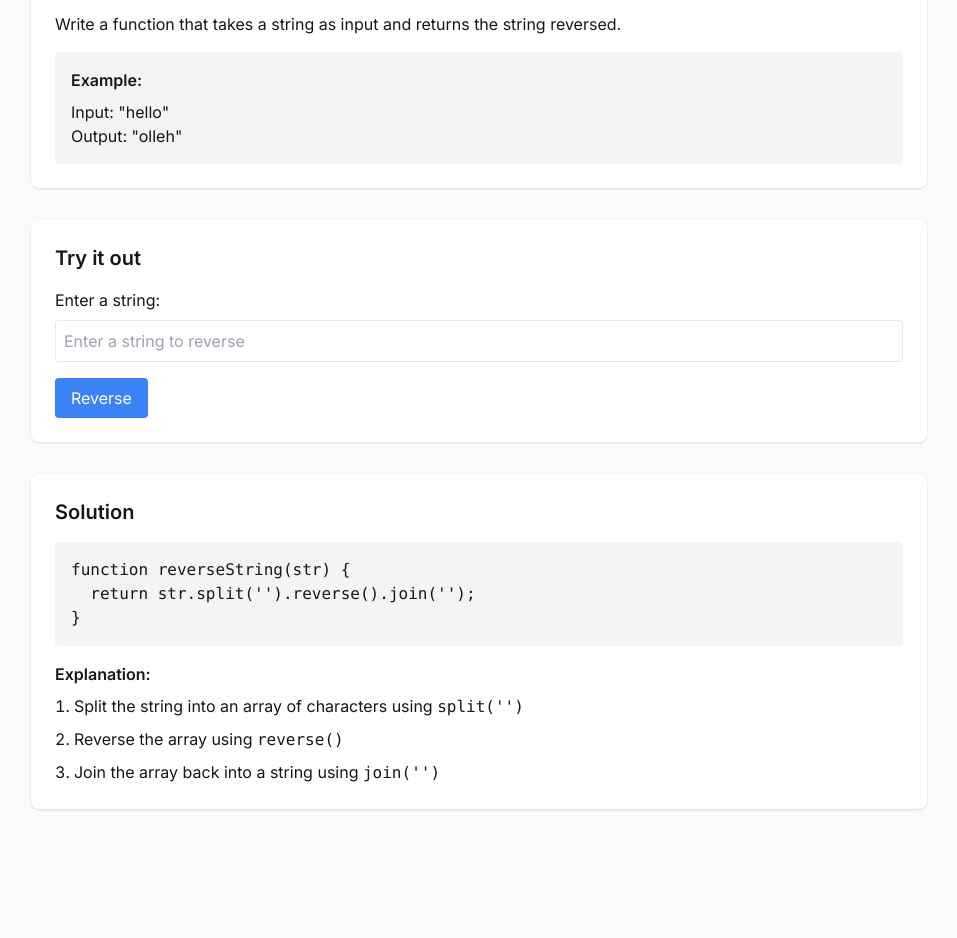
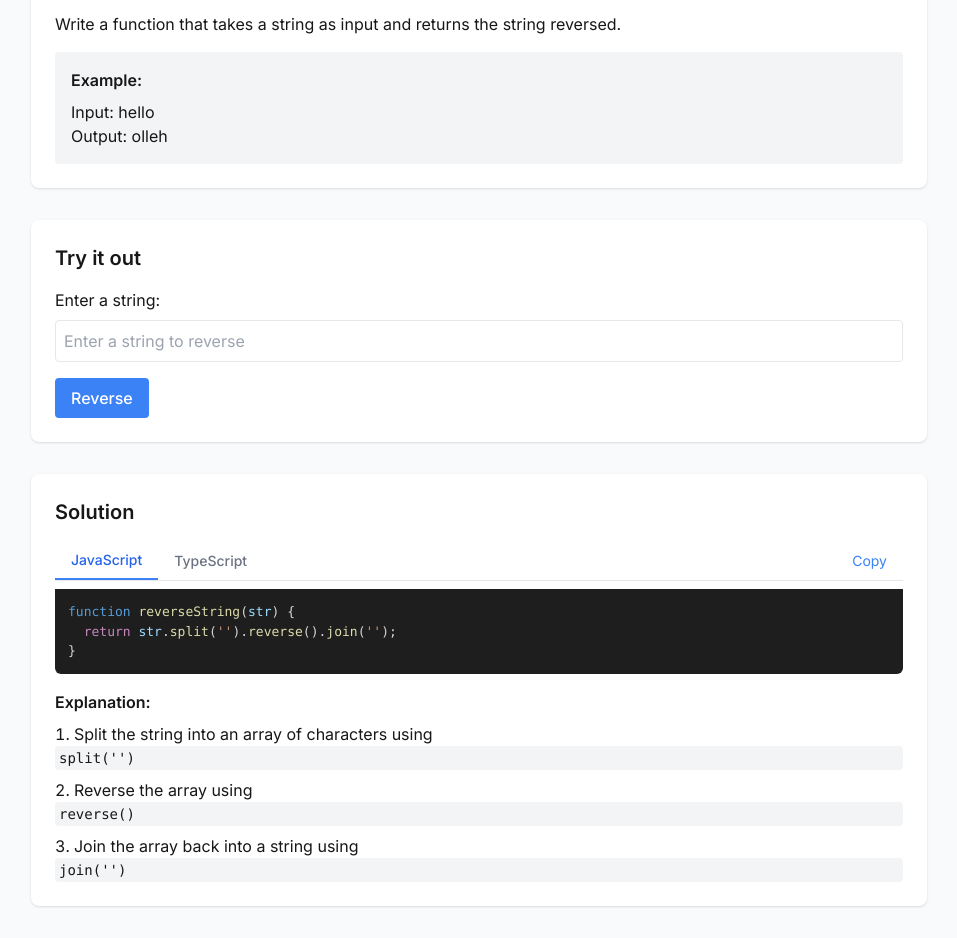
Before and after one commit to kova1chuk/live-code-s, a Next.js app: page /array-string-manipulation/reverse-string in a window 1280 px wide. Shown: the part 220-1158 px from the top of the page, without its empty margins (161-1118 px from the left). Before the commit the page ends 1061 px from the top, so only its background shows below. Built offline with nearby package versions, Linux system fonts and the light colour scheme.

Commit message:
feat: add components

```diff
--- a/app/array-string-manipulation/reverse-string/page.tsx
+++ b/app/array-string-manipulation/reverse-string/page.tsx
@@ -1,12 +1,19 @@
-'use client';
-import { useState } from 'react';
+"use client";
+import { useState } from "react";
+import SectionBox from "@/components/SectionBox";
+import ExampleBox from "@/components/ExampleBox";
+import Input from "@/components/Input";
+import Button from "@/components/Button";
+import Typography from "@/components/Typography";
+import List, { ListItem } from "@/components/List";
+import CodeBlock from "@/components/CodeBlock";
 
 export default function ReverseString() {
-  const [input, setInput] = useState('');
-  const [result, setResult] = useState('');
+  const [input, setInput] = useState("");
+  const [result, setResult] = useState("");
 
   const reverseString = (str: string) => {
-    return str.split('').reverse().join('');
+    return str.split("").reverse().join("");
   };
 
   const handleSubmit = (e: React.FormEvent) => {
@@ -14,69 +21,69 @@ export default function ReverseString() {
     setResult(reverseString(input));
   };
 
+  const jsSolution = `function reverseString(str) {
+  return str.split('').reverse().join('');
+}`;
+
+  const tsSolution = `function reverseString(str: string): string {
+  return str.split('').reverse().join('');
+}`;
+
   return (
     <div className="min-h-screen p-8">
       <main className="max-w-4xl mx-auto">
-        <h1 className="text-3xl font-bold mb-8">Reverse a String</h1>
+        <Typography variant="h1">Reverse a String</Typography>
 
         <div className="space-y-8">
-          <section className="bg-white dark:bg-gray-800 p-6 rounded-lg shadow">
-            <h2 className="text-xl font-semibold mb-4">Problem Description</h2>
-            <p className="mb-4">
-              Write a function that takes a string as input and returns the string reversed.
-            </p>
-            <div className="bg-gray-100 dark:bg-gray-700 p-4 rounded">
-              <h3 className="font-semibold mb-2">Example:</h3>
-              <p>Input: "hello"</p>
-              <p>Output: "olleh"</p>
-            </div>
-          </section>
+          <SectionBox title="Problem Description">
+            <Typography className="mb-4">
+              Write a function that takes a string as input and returns the
+              string reversed.
+            </Typography>
+            <ExampleBox input="hello" output="olleh" />
+          </SectionBox>
 
-          <section className="bg-white dark:bg-gray-800 p-6 rounded-lg shadow">
-            <h2 className="text-xl font-semibold mb-4">Try it out</h2>
+          <SectionBox title="Try it out">
             <form onSubmit={handleSubmit} className="space-y-4">
-              <div>
-                <label htmlFor="input" className="block mb-2">Enter a string:</label>
-                <input
-                  type="text"
-                  id="input"
-                  value={input}
-                  onChange={(e) => setInput(e.target.value)}
-                  className="w-full p-2 border rounded dark:bg-gray-700 dark:border-gray-600"
-                  placeholder="Enter a string to reverse"
-                />
-              </div>
-              <button
-                type="submit"
-                className="px-4 py-2 bg-blue-500 text-white rounded hover:bg-blue-600 transition-colors"
-              >
-                Reverse
-              </button>
+              <Input
+                id="input"
+                label="Enter a string:"
+                value={input}
+                onChange={setInput}
+                placeholder="Enter a string to reverse"
+              />
+              <Button type="submit">Reverse</Button>
             </form>
             {result && (
               <div className="mt-4 p-4 bg-gray-100 dark:bg-gray-700 rounded">
-                <p className="font-semibold">Result:</p>
-                <p>{result}</p>
+                <Typography variant="h3">Result:</Typography>
+                <Typography>{result}</Typography>
               </div>
             )}
-          </section>
+          </SectionBox>
 
-          <section className="bg-white dark:bg-gray-800 p-6 rounded-lg shadow">
-            <h2 className="text-xl font-semibold mb-4">Solution</h2>
-            <pre className="bg-gray-100 dark:bg-gray-700 p-4 rounded overflow-x-auto">
-              <code>{`function reverseString(str) {
-  return str.split('').reverse().join('');
-}`}</code>
-            </pre>
+          <SectionBox title="Solution">
+            <div className="space-y-4">
+              <CodeBlock jsCode={jsSolution} tsCode={tsSolution} />
+            </div>
             <div className="mt-4">
-              <h3 className="font-semibold mb-2">Explanation:</h3>
-              <ol className="list-decimal list-inside space-y-2">
-                <li>Split the string into an array of characters using <code>split('')</code></li>
-                <li>Reverse the array using <code>reverse()</code></li>
-                <li>Join the array back into a string using <code>join('')</code></li>
-              </ol>
+              <Typography variant="h3">Explanation:</Typography>
+              <List type="ordered">
+                <ListItem>
+                  Split the string into an array of characters using{" "}
+                  <Typography variant="code">split(&apos;&apos;)</Typography>
+                </ListItem>
+                <ListItem>
+                  Reverse the array using{" "}
+                  <Typography variant="code">reverse()</Typography>
+                </ListItem>
+                <ListItem>
+                  Join the array back into a string using{" "}
+                  <Typography variant="code">join(&apos;&apos;)</Typography>
+                </ListItem>
+              </List>
             </div>
-          </section>
+          </SectionBox>
         </div>
       </main>
     </div>
--- /dev/null
+++ b/components/Button.tsx
@@ -0,0 +1,34 @@
+interface ButtonProps {
+  children: React.ReactNode;
+  onClick?: () => void;
+  type?: "button" | "submit" | "reset";
+  variant?: "primary" | "secondary" | "outline";
+  className?: string;
+}
+
+export default function Button({
+  children,
+  onClick,
+  type = "button",
+  variant = "primary",
+  className = "",
+}: ButtonProps) {
+  const baseStyles = "px-4 py-2 rounded transition-colors font-medium";
+
+  const variants = {
+    primary: "bg-blue-500 text-white hover:bg-blue-600",
+    secondary: "bg-gray-500 text-white hover:bg-gray-600",
+    outline:
+      "border border-blue-500 text-blue-500 hover:bg-blue-50 dark:hover:bg-blue-900/50",
+  };
+
+  return (
+    <button
+      type={type}
+      onClick={onClick}
+      className={`${baseStyles} ${variants[variant]} ${className}`}
+    >
+      {children}
+    </button>
+  );
+}
--- /dev/null
+++ b/components/CodeBlock.tsx
@@ -0,0 +1,66 @@
+import React, { useState } from "react";
+import { Prism as SyntaxHighlighter } from "react-syntax-highlighter";
+import { vscDarkPlus } from "react-syntax-highlighter/dist/esm/styles/prism";
+
+interface CodeBlockProps {
+  jsCode: string;
+  tsCode: string;
+  className?: string;
+}
+
+export default function CodeBlock({
+  jsCode,
+  tsCode,
+  className = "",
+}: CodeBlockProps) {
+  const [activeTab, setActiveTab] = useState<"js" | "ts">("js");
+  const activeCode = activeTab === "js" ? jsCode : tsCode;
+  const language = activeTab === "js" ? "javascript" : "typescript";
+
+  return (
+    <div className={`space-y-2 ${className}`}>
+      <div className="flex border-b border-gray-200 dark:border-gray-600">
+        <button
+          onClick={() => setActiveTab("js")}
+          className={`px-4 py-2 text-sm font-medium ${
+            activeTab === "js"
+              ? "border-b-2 border-blue-500 text-blue-600 dark:text-blue-400"
+              : "text-gray-500 hover:text-gray-700 dark:text-gray-400 dark:hover:text-gray-300"
+          }`}
+        >
+          JavaScript
+        </button>
+        <button
+          onClick={() => setActiveTab("ts")}
+          className={`px-4 py-2 text-sm font-medium ${
+            activeTab === "ts"
+              ? "border-b-2 border-blue-500 text-blue-600 dark:text-blue-400"
+              : "text-gray-500 hover:text-gray-700 dark:text-gray-400 dark:hover:text-gray-300"
+          }`}
+        >
+          TypeScript
+        </button>
+        <div className="flex-1" />
+        <button
+          onClick={() => navigator.clipboard.writeText(activeCode)}
+          className="px-4 py-2 text-sm text-blue-500 hover:text-blue-600 dark:text-blue-400 dark:hover:text-blue-300"
+        >
+          Copy
+        </button>
+      </div>
+      <div className="rounded-b overflow-hidden">
+        <SyntaxHighlighter
+          language={language}
+          style={vscDarkPlus}
+          customStyle={{
+            margin: 0,
+            borderRadius: "0 0 0.375rem 0.375rem",
+            background: "rgb(30, 30, 30)",
+          }}
+        >
+          {activeCode}
+        </SyntaxHighlighter>
+      </div>
+    </div>
+  );
+}
--- /dev/null
+++ b/components/ExampleBox.tsx
@@ -0,0 +1,14 @@
+interface ExampleBoxProps {
+  input: string;
+  output: string;
+}
+
+export default function ExampleBox({ input, output }: ExampleBoxProps) {
+  return (
+    <div className="bg-gray-100 dark:bg-gray-700 p-4 rounded">
+      <h3 className="font-semibold mb-2">Example:</h3>
+      <p>Input: {input}</p>
+      <p>Output: {output}</p>
+    </div>
+  );
+}
--- /dev/null
+++ b/components/Input.tsx
@@ -0,0 +1,33 @@
+interface InputProps {
+  id: string;
+  label: string;
+  value: string;
+  onChange: (value: string) => void;
+  placeholder?: string;
+  type?: string;
+}
+
+export default function Input({
+  id,
+  label,
+  value,
+  onChange,
+  placeholder,
+  type = "text",
+}: InputProps) {
+  return (
+    <div>
+      <label htmlFor={id} className="block mb-2">
+        {label}
+      </label>
+      <input
+        type={type}
+        id={id}
+        value={value}
+        onChange={(e) => onChange(e.target.value)}
+        className="w-full p-2 border rounded dark:bg-gray-700 dark:border-gray-600"
+        placeholder={placeholder}
+      />
+    </div>
+  );
+}
--- /dev/null
+++ b/components/List.tsx
@@ -0,0 +1,33 @@
+interface ListProps {
+  children: React.ReactNode;
+  type?: "ordered" | "unordered";
+  className?: string;
+}
+
+interface ListItemProps {
+  children: React.ReactNode;
+  className?: string;
+}
+
+export function ListItem({ children, className = "" }: ListItemProps) {
+  return <li className={`space-y-2 ${className}`}>{children}</li>;
+}
+
+export default function List({
+  children,
+  type = "unordered",
+  className = "",
+}: ListProps) {
+  const listStyles = {
+    ordered: "list-decimal list-inside space-y-2",
+    unordered: "list-disc list-inside space-y-2",
+  };
+
+  const Component = type === "ordered" ? "ol" : "ul";
+
+  return (
+    <Component className={`${listStyles[type]} ${className}`}>
+      {children}
+    </Component>
+  );
+}
--- /dev/null
+++ b/components/SectionBox.tsx
@@ -0,0 +1,15 @@
+import { ReactNode } from "react";
+
+interface SectionBoxProps {
+  title: string;
+  children: ReactNode;
+}
+
+export default function SectionBox({ title, children }: SectionBoxProps) {
+  return (
+    <section className="bg-white dark:bg-gray-800 p-6 rounded-lg shadow">
+      <h2 className="text-xl font-semibold mb-4">{title}</h2>
+      {children}
+    </section>
+  );
+}
--- /dev/null
+++ b/components/Typography.tsx
@@ -0,0 +1,27 @@
+interface TypographyProps {
+  children: React.ReactNode;
+  variant?: "h1" | "h2" | "h3" | "body" | "code";
+  className?: string;
+}
+
+export default function Typography({
+  children,
+  variant = "body",
+  className = "",
+}: TypographyProps) {
+  const variants = {
+    h1: "text-3xl font-bold mb-8",
+    h2: "text-xl font-semibold mb-4",
+    h3: "font-semibold mb-2",
+    body: "text-base",
+    code: "font-mono text-sm bg-gray-100 dark:bg-gray-700 px-1 py-0.5 rounded",
+  };
+
+  const Component = variant.startsWith("h") ? variant : "p";
+
+  return (
+    <Component className={`${variants[variant]} ${className}`}>
+      {children}
+    </Component>
+  );
+}
--- a/package.json
+++ b/package.json
@@ -9,9 +9,11 @@
     "lint": "next lint"
   },
   "dependencies": {
+    "@types/react-syntax-highlighter": "^15.5.13",
     "next": "15.2.0",
     "react": "19.0.0",
-    "react-dom": "19.0.0"
+    "react-dom": "19.0.0",
+    "react-syntax-highlighter": "^15.6.1"
   },
   "devDependencies": {
     "@eslint/eslintrc": "^3",
```
